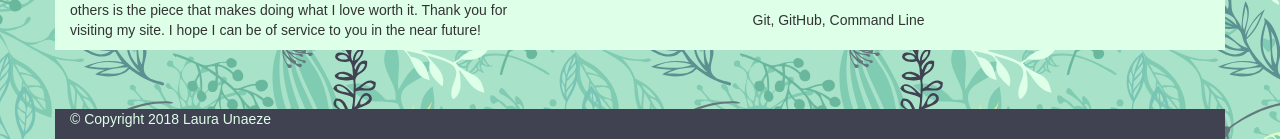
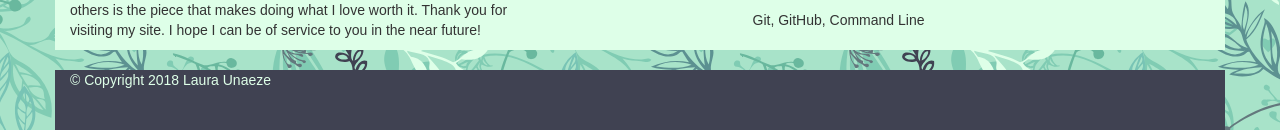
Before and after one commit to ulaura/react-personal-page, a React (Create React App) app: page /# in a window 1280 px wide. Shown: the part 696-835 px from the top of the page. Built offline with nearby package versions, Linux system fonts and the light colour scheme.

Commit message:
Found a way to keep the footer at the bottom of the page.

```diff
--- a/src/components/Portfolio.js
+++ b/src/components/Portfolio.js
@@ -102,11 +102,13 @@ const Portfolio = () => {
       </Row>
 
       {/* Dummy link. It will eventually lead to a page with more projects. */}
+      {/*
       <Row>
         <Col lg={12}>
           <Link to="#">See More Projects &rarr;</Link>
         </Col>
       </Row>
+      */}
     </div>
   );
 }
--- a/src/index.css
+++ b/src/index.css
@@ -1,11 +1,21 @@
-body {
+html, body, #root {
+  height: 100%;
   margin: 0;
   padding: 0;
+}
+
+body {
   font-family: sans-serif;
   background: url("images/forest-herbs-blue-background.svg");
   /*  Thrown in to stop a scrollbar from offsetting content
       on larger screens.
   width: calc(100vw - 34px); */
+}
+
+.container {
+  min-height: 100%;
+  position: relative;
+  padding-bottom: 80px;
 }
 
 .myFace {
@@ -54,7 +64,10 @@ a {
 }
 
 .footer {
-  margin-top: 5%;
+  position: absolute;
+  bottom: 0;
+  margin-top: 60px;
+  height: 60px;
   background: #404252;
   color: #DEFFE8;
 }
```
